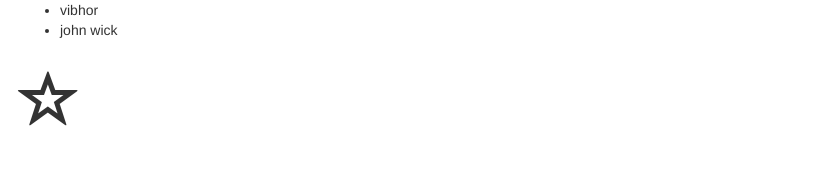
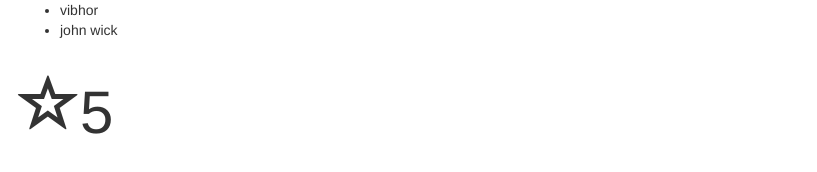
Before and after one commit to vibhor-agarwal/AngularHelloWorld, an Angular app: page / in a window 1280 px wide. Shown: the part 536-708 px from the top of the page, without its empty margins (0-817 px from the left). Built offline with nearby package versions, Linux system fonts and the light colour scheme.

Commit message:
5|62 - assignment/a4

```diff
--- a/src/app/app.component.html
+++ b/src/app/app.component.html
@@ -11,4 +11,4 @@
 <br/>
 <authors></authors>
 <br/>
-<favorite></favorite>
+<favorite [like-count]="5" [is-selected]="false" (change)="onFavoriteChanged($event)"></favorite>
--- a/src/app/app.component.ts
+++ b/src/app/app.component.ts
@@ -1,4 +1,5 @@
 import { Component } from '@angular/core';
+import { FavoriteChangedEventArgs } from './favorite/favorite.component';
 
 @Component({
   selector: 'app-root',
@@ -7,4 +8,8 @@
 })
 export class AppComponent {
   title = 'app';
+
+  onFavoriteChanged($args: FavoriteChangedEventArgs) {
+    console.log(`App favorite changed - ${$args.NewValue}`);
+  }
 }
--- a/src/app/favorite/favorite.component.css
+++ b/src/app/favorite/favorite.component.css
@@ -1,3 +1,3 @@
-.glyphicon {
+.glyphicon, .count {
     font-size: 60px;
 }
--- a/src/app/favorite/favorite.component.html
+++ b/src/app/favorite/favorite.component.html
@@ -1 +1,5 @@
-<span class="glyphicon" [class.glyphicon-star-empty]="!isSelected" [class.glyphicon-star]="isSelected" (click)="onClick($event)"></span>
+<div>
+    <span class="glyphicon" [class.glyphicon-star-empty]="!isSelected" [class.glyphicon-star]="isSelected" (click)="onClick($event)">
+    </span>
+    <span class="count">{{likeCount}}</span>
+</div>
--- a/src/app/favorite/favorite.component.ts
+++ b/src/app/favorite/favorite.component.ts
@@ -1,4 +1,4 @@
-import { Component } from '@angular/core';
+import { Component, Input, Output, EventEmitter } from '@angular/core';
 
 @Component({
     selector: 'favorite',
@@ -6,14 +6,30 @@
     styleUrls: ['./favorite.component.css']
 })
 export class FavoriteComponent {
-    private isSelected: boolean;
-    get IsSelected() {
-        return this.isSelected;
-    }
+
+    @Input('like-count') public likeCount: number;
+    @Input('is-selected') public isSelected: boolean;
+    @Output('change') change = new EventEmitter();
+
     constructor() {
     }
-    onClick($event){
+
+    onClick($event) {
+        this.likeCount += this.isSelected ? -1 : +1;
         this.isSelected = !this.isSelected;
         console.log($event);
+        this.change.emit(new FavoriteChangedEventArgs(!this.isSelected, this.isSelected, this));
     }
 }
+
+export class FavoriteChangedEventArgs {
+    constructor(private oldValue: any, private newValue: any, private component?: FavoriteComponent) {
+    }
+
+    get OldValue() {
+        return this.oldValue;
+    }
+    get NewValue() {
+        return this.newValue;
+    }
+}
```
